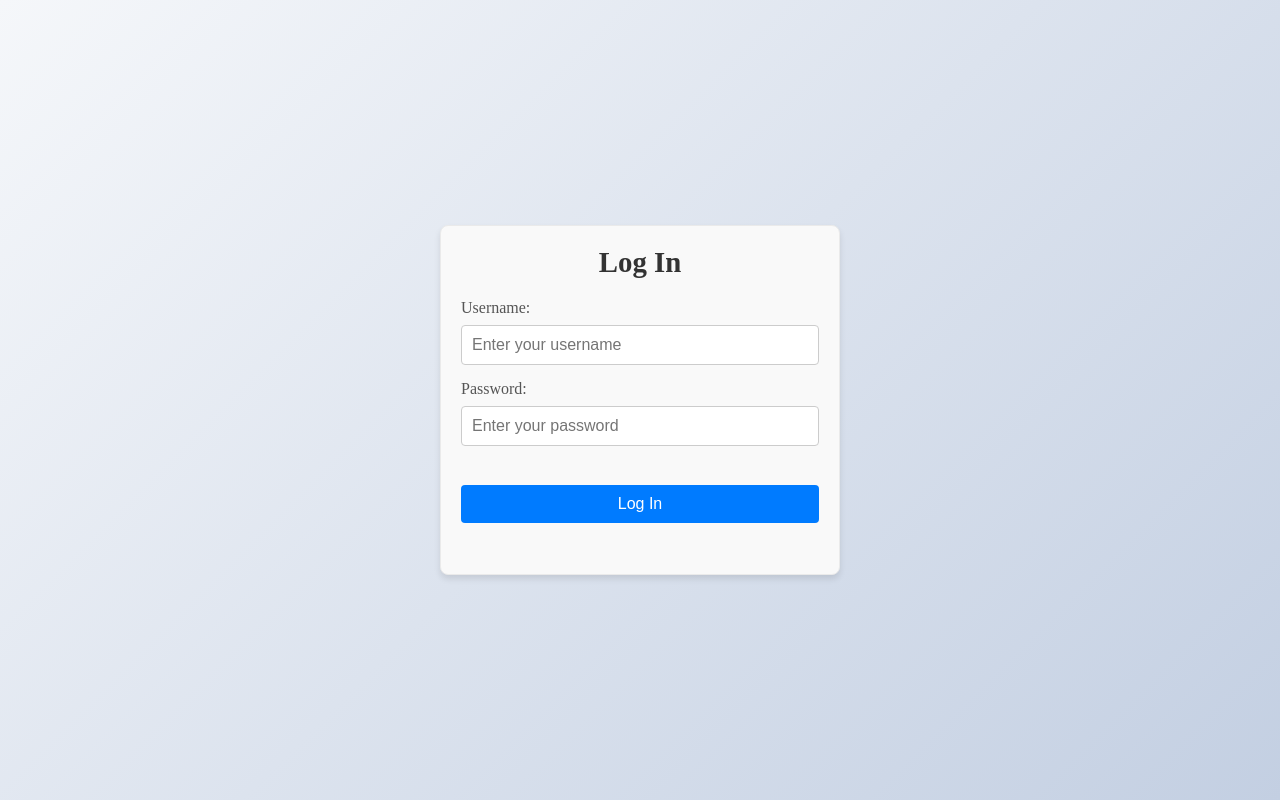
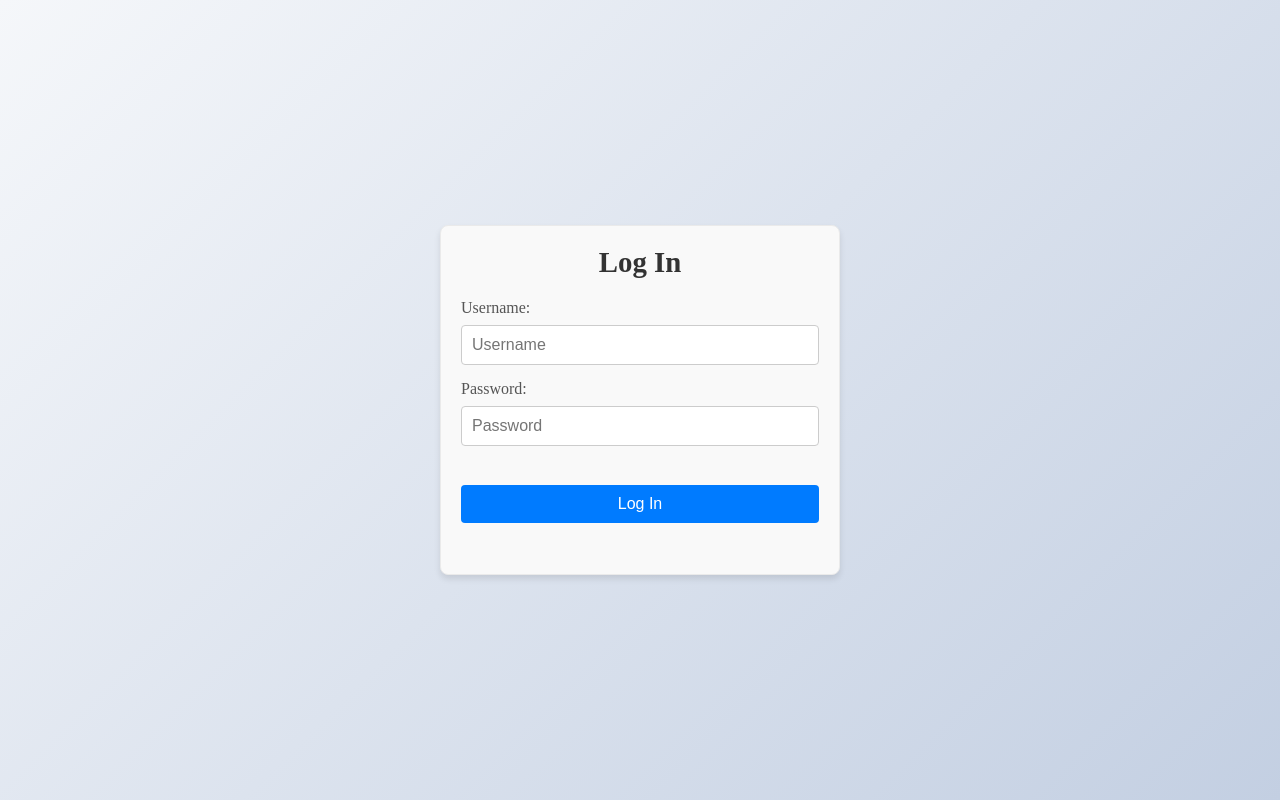
Before and after one commit to sasanedicbn/Blog-application, a React (Vite) app in the folder client/: page /login in a window 1280 px wide. Built offline with nearby package versions, Linux system fonts and the light colour scheme.

Commit message:
Create changes in client side

```diff
--- a/client/src/Login/Login.tsx
+++ b/client/src/Login/Login.tsx
@@ -14,7 +14,7 @@ const Login = () => {
             id="username"
             name="username"
             className="form-input"
-            placeholder="Enter your username"
+            placeholder="Username"
           />
 
           <label htmlFor="password" className="form-label">
@@ -25,7 +25,7 @@ const Login = () => {
             id="password"
             name="password"
             className="form-input"
-            placeholder="Enter your password"
+            placeholder="Password"
           />
 
           <button type="submit" className="login-button">
```
